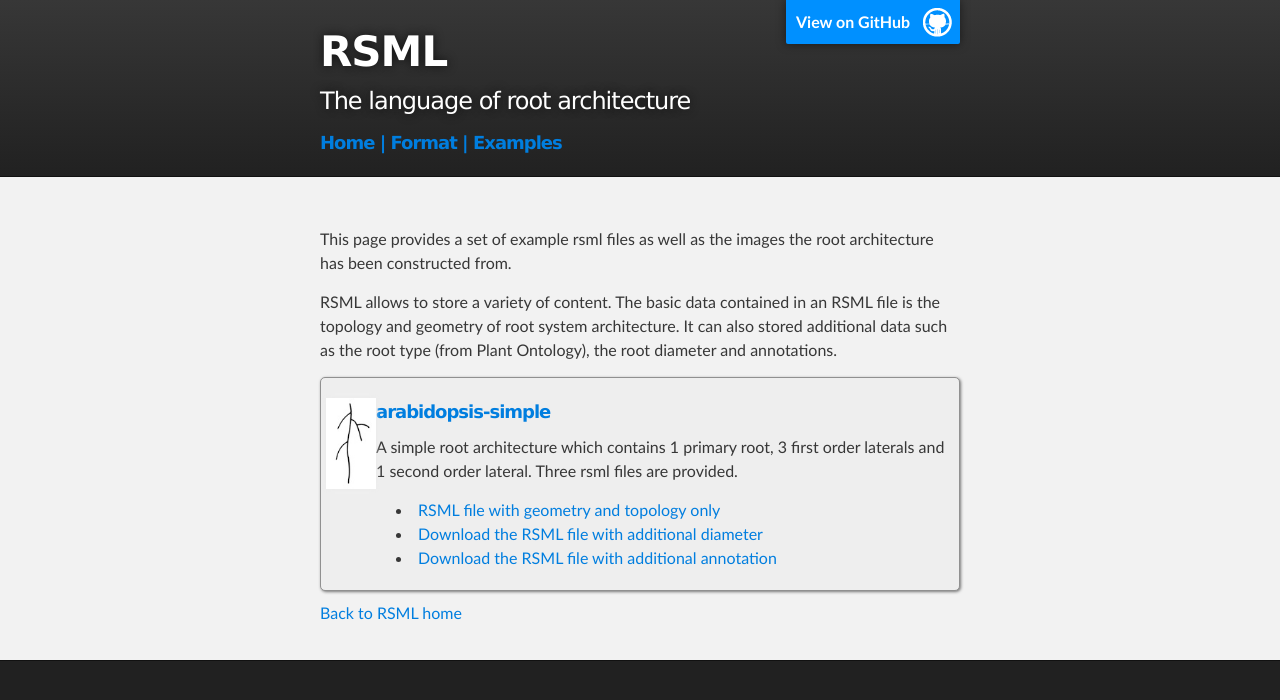
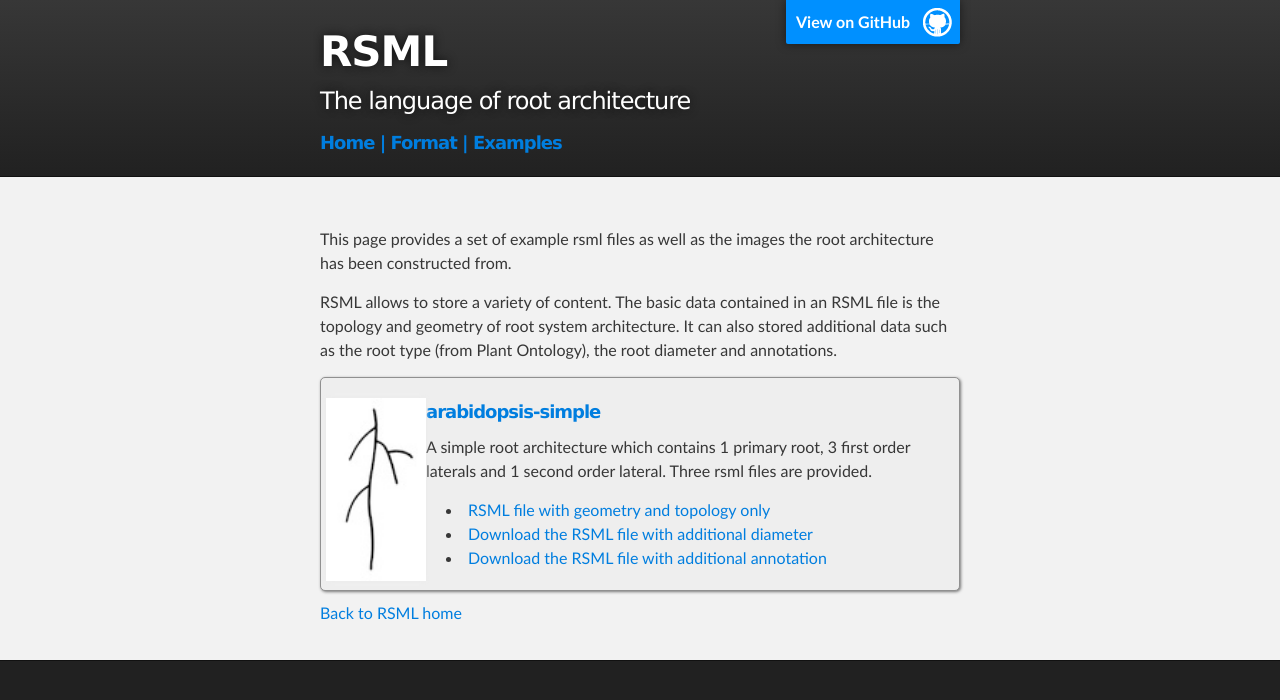
Before and after one commit to RootSystemML/RootSystemML.github.io, a Jekyll site: the page built from examples/index.md, in a window 1280 px wide. Shown: the top 700 px of the page. Built offline with Jekyll 4.4.1, drawn with Linux system fonts in a browser that asks for light colours.

```diff
--- a/examples/index.md
+++ b/examples/index.md
@@ -16,7 +16,7 @@
 
   <div class="example_block" markdown="1">
 
-  <img href="/images/examples/{{ page.title }}.png" src="/images/examples/{{ page.title }}_tn.png" width="50">
+  <img href="/images/examples/{{ page.title }}.png" src="/images/examples/{{ page.title }}_tn.png" width="100">
 
   <h5 markdown="1"> [{{ page.title }}]({{ page.url }}) </h5>
 
--- a/stylesheets/stylesheet.css
+++ b/stylesheets/stylesheet.css
@@ -440,7 +440,7 @@
   border-color:#909090;
   background-color:#EEE;
   overflow:hidden;
-  padding: 5px 5px 5px 55px;
+  padding: 5px 5px 5px 105px;
   -webkit-box-shadow: rgba(0,0,0,0.5) 1px 1px 3px;
   -moz-box-shadow: rgba(0,0,0,0.5) 1px 1px 3px;
   box-shadow: rgba(0,0,0,0.5) 1px 1px 3px;
@@ -448,7 +448,7 @@
 div.example_block img{
   float:left;
   position:absolute;
-  margin: 5px 5px 5px -50px;
+  margin: 5px 5px 5px -100px;
   border-color:#FFF;
   border-width:5px;
 }
```
